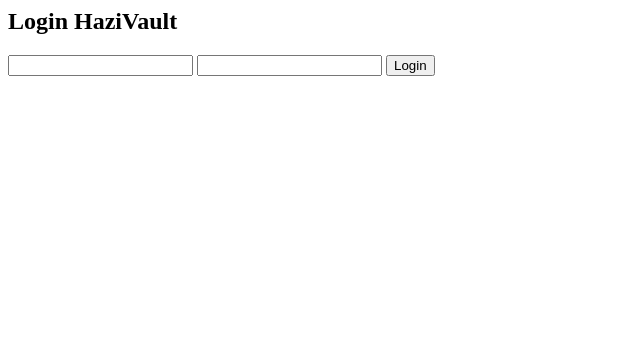
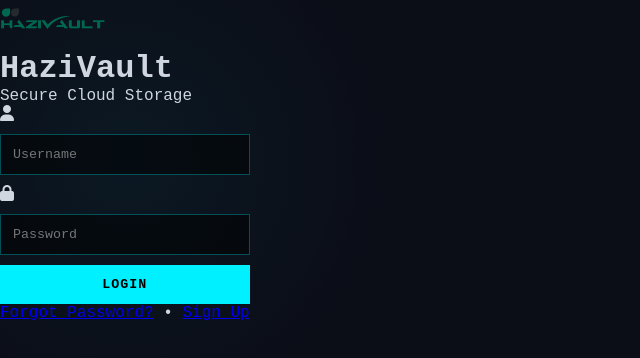
Before and after one commit to z1dan820/hazivault, a website: page web/login.html in a window 1280 px wide. Shown: the whole page, without its empty margins (0-640 px from the left). Drawn offline with Linux system fonts and the light colour scheme.

Commit message:
Update login.html

```diff
--- a/web/login.html
+++ b/web/login.html
@@ -1,20 +1,61 @@
 
-<h2>Login HaziVault</h2>
-<form id="f">
-  <input name="username" required>
-  <input type="password" name="password" required>
-  <button>Login</button>
+<!DOCTYPE html>
+<html lang="en">
+<head>
+    <meta charset="UTF-8">
+    <meta name="viewport" content="width=device-width, initial-scale=1.0">
+    <title>HaziVault // Login</title>
+    <link rel="stylesheet" href="assets/style.css">
+    <link rel="stylesheet" href="https://cdnjs.cloudflare.com/ajax/libs/font-awesome/6.4.0/css/all.min.css">
+</head>
+<body>
+    <div class="login-container">
+        <div class="login-box">
+            <div class="logo-area">
+                <img src="/images/hazi.png" alt="HaziVault">
+                <h1>HaziVault</h1>
+            </div>
+            <p class="login-subtitle">Secure Cloud Storage</p>
+            <form id="loginForm">
+                <div class="input-group">
+                    <i class="fas fa-user"></i>
+                    <input type="text" name="username" placeholder="Username" required>
+                </div>
+                <div class="input-group">
+                    <i class="fas fa-lock"></i>
+                    <input type="password" name="password" placeholder="Password" required>
+                </div>
+                <button type="submit" class="login-btn">Login</button>
             </form>
+            <div class="login-footer">
+                <a href="#">Forgot Password?</a>
+                <span>&bull;</span>
+                <a href="/setup.html">Sign Up</a>
+            </div>
+        </div>
+    </div>
 
     <script>
-document.getElementById('f').onsubmit = async e => {
+    document.getElementById('loginForm').onsubmit = async e => {
       e.preventDefault();
       const data = Object.fromEntries(new FormData(e.target));
-  const r = await fetch('/api/auth/login', {
+      try {
+        const response = await fetch('/api/auth/login', {
           method: 'POST',
-    headers: {'Content-Type':'application/json'},
+          headers: {'Content-Type': 'application/json'},
           body: JSON.stringify(data)
         });
-  if ((await r.json()).success) location.href = '/';
+        const result = await response.json();
+        if (result.success) {
+          location.href = '/';
+        } else {
+          alert('Login failed. Please check your credentials.');
+        }
+      } catch (error) {
+        console.error('Login error:', error);
+        alert('An error occurred during login. Please try again.');
+      }
     };
     </script>
+</body>
+</html>
```
Lines whose indentation alone changed are shown as unchanged.
